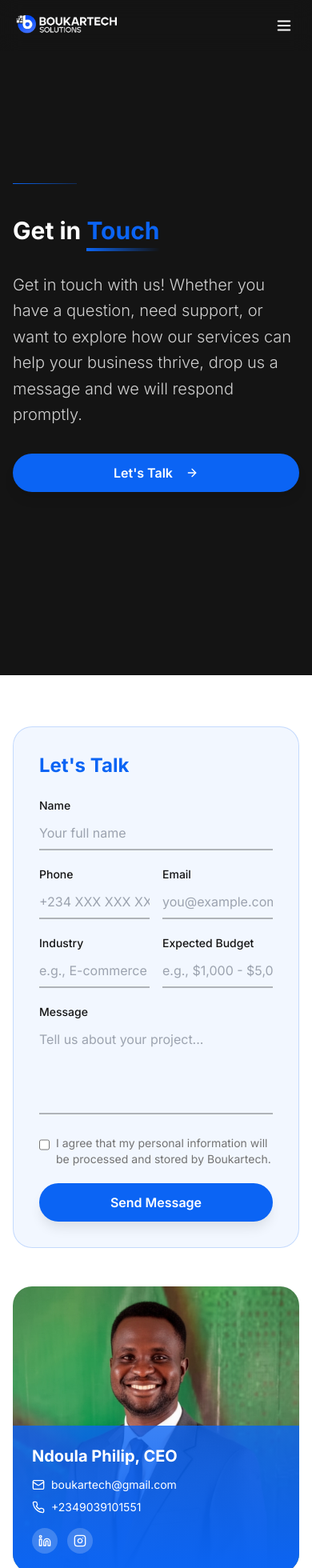
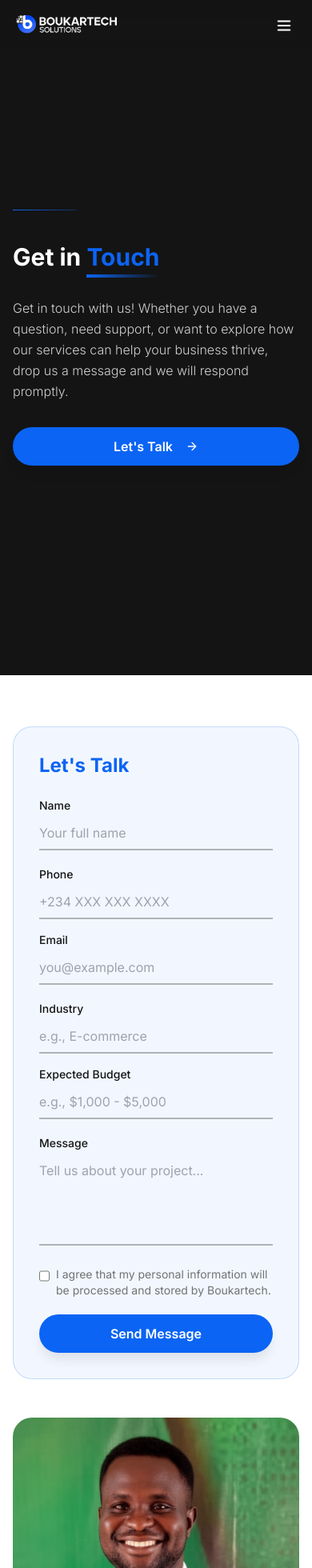
Before and after one commit to Jo-shua09/BoukarTech-Website, a React (Vite) app: page /contact in a window 390 px wide. Shown: the top 1960 px of the page at 80% size. Built offline with nearby package versions, Linux system fonts and the light colour scheme; the HTML template or start-up script is replaced by a standard one.

Commit message:
`Updated various components and data files with minor styling and content changes`

```diff
--- a/src/assets/data/data.ts
+++ b/src/assets/data/data.ts
@@ -1,6 +1,8 @@
 import phillipImg from "@/assets/images/phillip.jpg";
 import danielImg from "@/assets/images/daniel.jpg";
 import lydiaImg from "@/assets/images/jessica.jpg";
+import Joshua from "@/assets/images/me.png";
+
 import { Check, Shield, TrendingUp, Lock, Lightbulb, Megaphone, Smartphone, Code, Video, Palette, Film, Server, Target } from "lucide-react";
 
 export const services = [
@@ -71,13 +73,13 @@ export const team = [
   { name: "Ndoula Philip", role: "Founder / CEO", image: phillipImg },
   { name: "Obafayi Lydia", role: "Content/SMM Manager & Team Lead", image: lydiaImg },
   { name: "Omotoye Daniel", role: "Brand Designer/Team Lead", image: danielImg },
-  { name: "Joshua Onyeka", role: "Web Developer/Team Lead", image: phillipImg },
+  { name: "Joshua Onyeka", role: "Web Developer/Team Lead", image: Joshua },
 ];
 
 export const faq = [
   {
     q: "What services does your company provide?",
-    a: "Our company provides a range of services including web development, graphics designing, UX/UI design, crypto exchanges, virtual assistance and IT consulting. We strive to offer comprehensive solutions specialized to meet the specific needs of our clients.",
+    a: "Our company provides a range of services including web development, graphics designing, UX/UI design, virtual assistance and IT consulting. We strive to offer comprehensive solutions specialized to meet the specific needs of our clients.",
   },
   {
     q: "How can I get in touch with your team for inquiries?",
@@ -168,7 +170,7 @@ export const serviceDetailed = [
     title: "Ads Specialist",
     description:
       "Strategic advertising campaigns that maximize ROI and conversions. We optimize your ad spend across Google, Facebook, Instagram, and other platforms.",
-    features: ["Google Ads Management", "Social Media Advertising", "Retargeting Campaigns", "A/B Testing", "Conversion Optimization"],
+    features: ["Google Ads Management", "Facebook & Intsagram Ads", "Retargeting Campaigns", "A/B Testing", "Conversion Optimization"],
   },
 ];
 
--- a/src/components/Navbar.tsx
+++ b/src/components/Navbar.tsx
@@ -106,7 +106,7 @@ export default function Navbar() {
                       <Link
                         to={item.href}
                         onClick={() => setIsOpen(false)}
-                        className={`block text-3xl font-semibold transition-colors ${isActive ? "text-primary" : "text-white/80 hover:text-primary"}`}
+                        className={`block text-xl font-semibold transition-colors ${isActive ? "text-primary" : "text-white/80 hover:text-primary"}`}
                       >
                         {item.label}
                       </Link>
--- a/src/components/sections/Hero.tsx
+++ b/src/components/sections/Hero.tsx
@@ -24,7 +24,7 @@ export default function Hero({ title, cTitle, description, buttonOne, buttonTwo,
               initial={{ opacity: 0, y: 20 }}
               animate={{ opacity: 1, y: 0 }}
               transition={{ duration: 0.6 }}
-              className="text-3xl md:text-6xl md:w-[70%] text-white lg:text-7xl font-bold mb-8 leading-tight"
+              className="text-3xl md:text-6xl md:w-[70%] w-[70%] text-white lg:text-7xl font-bold mb-8 leading-tight"
             >
               {title}{" "}
               <span className="text-primary relative">
@@ -38,7 +38,7 @@ export default function Hero({ title, cTitle, description, buttonOne, buttonTwo,
               initial={{ opacity: 0, y: 20 }}
               animate={{ opacity: 1, y: 0 }}
               transition={{ duration: 0.6, delay: 0.1 }}
-              className="text-xl text-white/80 mb-8 max-w-2xl leading-relaxed font-light"
+              className="text-base md:text-xl text-white/80 mb-8 max-w-2xl leading-relaxed font-light"
             >
               {description}
             </motion.p>
--- a/src/components/sections/home/FAQ.tsx
+++ b/src/components/sections/home/FAQ.tsx
@@ -23,7 +23,9 @@ export default function FAQ() {
             >
               <h2 className="font-bold text-2xl md:text-4xl text-primary mb-2">Frequently Asked Questions</h2>
               <h4 className="text-lg md:text-xl font-medium mb-2">Still have questions?</h4>
-              <p className="text-base font-normal text-muted-foreground">Can't find the answers you re looking for?, Get in touch with us</p>
+              <p className=" text-sm md:text-base font-normal text-muted-foreground">
+                Can't find the answers you re looking for?, Get in touch with us
+              </p>
             </motion.div>
             <motion.div
               initial={{ opacity: 0, x: 20 }}
--- a/src/pages/Contact.tsx
+++ b/src/pages/Contact.tsx
@@ -39,6 +39,7 @@ const Contact = () => {
         budget: formData.budget,
         message: formData.message,
         to_email: "boukartech@gmail.com",
+        to_name: "Boukartech Team",
       };
 
       await emailjs.send(serviceId, templateId, templateParams, publicKey);
@@ -117,7 +118,7 @@ const Contact = () => {
                   />
                 </div>
 
-                <div className="grid grid-cols-2 gap-4">
+                <div className="grid grid-cols-1 md:grid-cols-2 gap-4">
                   <div>
                     <label className="block text-sm font-medium text-foreground mb-1">Phone</label>
                     <input
@@ -143,7 +144,7 @@ const Contact = () => {
                   </div>
                 </div>
 
-                <div className="grid grid-cols-2 gap-4">
+                <div className="grid grid-cols-1 md:grid-cols-2 gap-4">
                   <div>
                     <label className="block text-sm font-medium text-foreground mb-1">Industry</label>
                     <input
@@ -220,7 +221,7 @@ const Contact = () => {
                 <motion.img
                   src={phillipImg}
                   alt="Ndoula Philip, CEO"
-                  className="w-full aspect-[1/1] object-cover object-top transition-transform duration-700 group-hover:scale-105"
+                  className="w-full aspect-[4/5] object-cover object-top transition-transform duration-700 group-hover:scale-105"
                   whileHover={{ scale: 1.05 }}
                   transition={{ duration: 0.3 }}
                 />
```
Also changed, not shown: src/assets/images/me.png (added).
